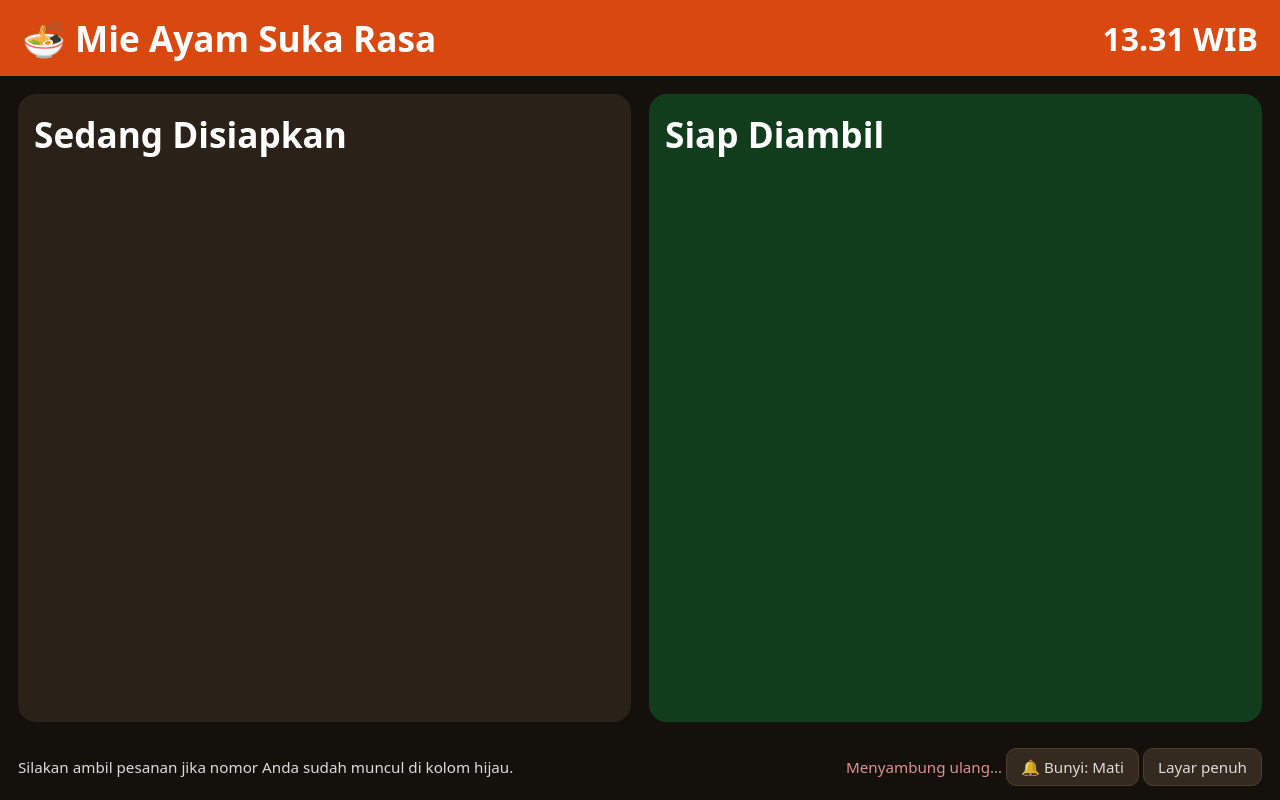
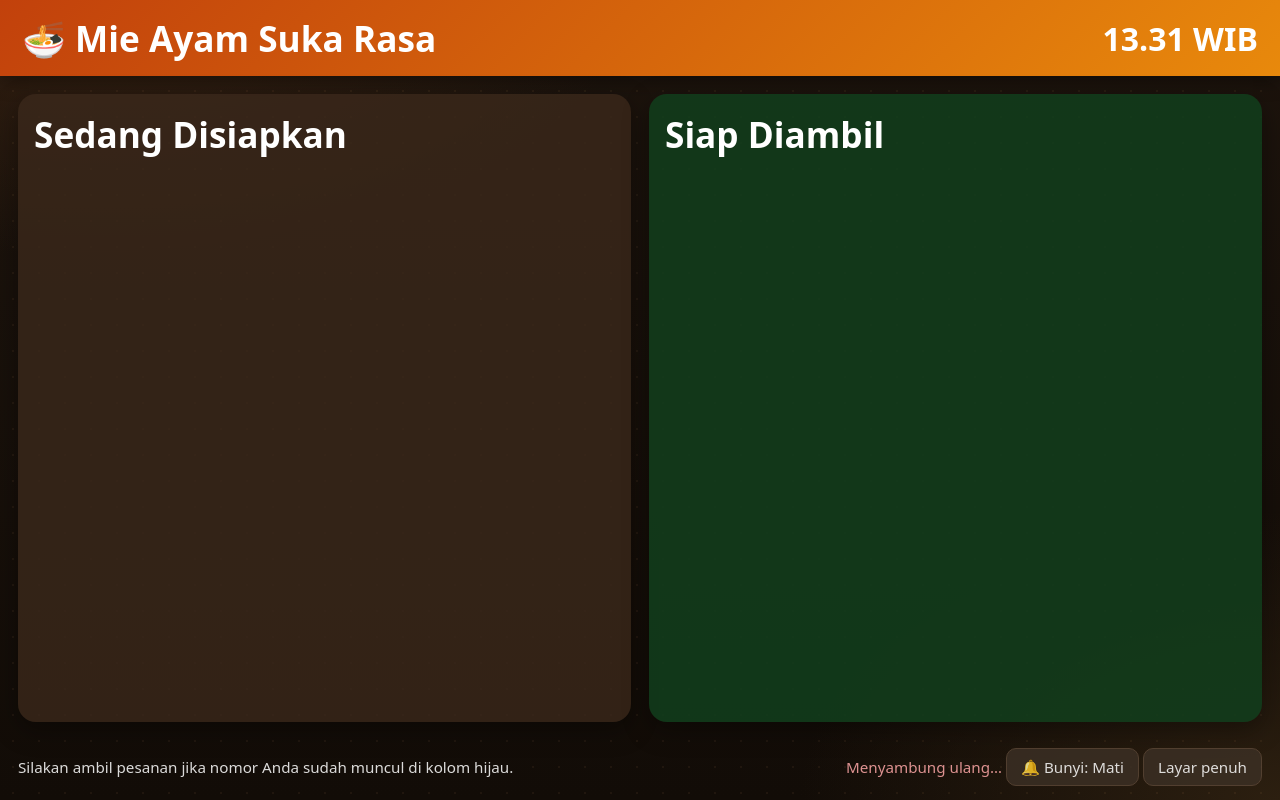
Before and after one commit to Triyuliyanto15/mie_ayam.db, a plain HTML site: page mie_ayam_suka_rasa_app/layar.html in a window 1280 px wide. Drawn offline with nearby package versions, Linux system fonts and the light colour scheme; no server answers.

Commit message:
Add files via upload

```diff
--- a/mie_ayam_suka_rasa_app/css/tambahan.css
+++ b/mie_ayam_suka_rasa_app/css/tambahan.css
@@ -11,3 +11,54 @@ a.btn{display:inline-block;text-decoration:none;text-align:center}
 .mgroupbox .payrow{margin-top:8px}
 .chips{display:flex;gap:6px;flex-wrap:wrap;margin:6px 0 10px}
 #viewKasir select,#viewAntrean select{margin-bottom:6px}
+
+/* ===== LATAR BELAKANG & SUASANA (nyaman di mata) =====
+   Warna dasar diatur lewat variabel di bawah. Ubah angka warna di sini bila ingin suasana lain. */
+:root{
+  --bg-glow-1:#ffe0c2;   /* cahaya peach di kiri atas */
+  --bg-glow-2:#fff0c9;   /* cahaya kuning lembut di kanan bawah */
+  --bg-base-top:#fffaf3;
+  --bg-base-bottom:#fbefdd;
+  --dot:rgba(217,72,15,.07);
+  --shadow:0 1px 2px rgba(90,45,10,.06),0 8px 22px rgba(90,45,10,.07);
+  --head-1:#d9480f; --head-2:#f08c00;
+}
+@media (prefers-color-scheme:dark){
+  :root{
+    --bg-glow-1:#3a2312;
+    --bg-glow-2:#2c1f10;
+    --bg-base-top:#1d140d;
+    --bg-base-bottom:#150e08;
+    --dot:rgba(255,190,120,.06);
+    --shadow:0 1px 2px rgba(0,0,0,.35),0 10px 26px rgba(0,0,0,.28);
+    --head-1:#b23a0a; --head-2:#cf6a00;
+  }
+}
+html{min-height:100%}
+body{
+  min-height:100vh;
+  background-color:var(--bg-base-top);
+  background-image:
+    radial-gradient(var(--dot) 1.2px,transparent 1.4px),
+    radial-gradient(900px 520px at 6% -8%,var(--bg-glow-1),transparent 62%),
+    radial-gradient(800px 480px at 100% 100%,var(--bg-glow-2),transparent 60%),
+    linear-gradient(180deg,var(--bg-base-top),var(--bg-base-bottom));
+  background-size:26px 26px,auto,auto,auto;
+  background-attachment:scroll,fixed,fixed,fixed;
+}
+header{
+  background:linear-gradient(135deg,var(--head-1),var(--head-2));
+  box-shadow:0 4px 16px rgba(120,50,5,.22);
+}
+nav button{box-shadow:0 1px 2px rgba(90,45,10,.06);transition:transform .12s,box-shadow .12s,background .12s}
+nav button:hover{transform:translateY(-1px);box-shadow:var(--shadow)}
+nav button.on{background:linear-gradient(135deg,var(--head-1),var(--head-2));border-color:transparent}
+.card,.stat,.order,.item{box-shadow:var(--shadow);border-color:transparent}
+.card{border-radius:16px}
+.item{transition:transform .14s,box-shadow .14s}
+.item.pick:hover{transform:translateY(-2px)}
+.btn{box-shadow:0 1px 2px rgba(90,45,10,.12)}
+.btn.ghost{box-shadow:none}
+input:focus,select:focus,textarea:focus{outline:2px solid var(--head-2);outline-offset:1px}
+.chip{transition:background .12s}
+@media (prefers-reduced-motion:reduce){*{transition:none!important}}
--- a/mie_ayam_suka_rasa_app/layar.html
+++ b/mie_ayam_suka_rasa_app/layar.html
@@ -8,15 +8,18 @@
 <style>
   *{box-sizing:border-box}
   html,body{height:100%;margin:0}
-  body{background:#14100c;color:#fff;font-family:system-ui,-apple-system,Segoe UI,Roboto,sans-serif;display:flex;flex-direction:column}
-  header{display:flex;justify-content:space-between;align-items:center;padding:14px 22px;background:#d9480f}
+  body{color:#fff;font-family:system-ui,-apple-system,Segoe UI,Roboto,sans-serif;display:flex;flex-direction:column;
+    background-color:#17100a;
+    background-image:radial-gradient(rgba(255,190,120,.06) 1.2px,transparent 1.4px),radial-gradient(900px 520px at 8% -8%,#3a2312,transparent 62%),radial-gradient(800px 480px at 100% 100%,#2c1f10,transparent 60%),linear-gradient(180deg,#1d140d,#120c07);
+    background-size:26px 26px,auto,auto,auto}
+  header{display:flex;justify-content:space-between;align-items:center;padding:14px 22px;background:linear-gradient(135deg,#c2410c,#e8890c);box-shadow:0 4px 18px rgba(0,0,0,.4)}
   header h1{margin:0;font-size:clamp(1.2rem,3vw,2.2rem)}
   #clock{font-size:clamp(1.1rem,2.6vw,2rem);font-weight:700}
   main{flex:1;display:grid;grid-template-columns:1fr 1fr;gap:18px;padding:18px;min-height:0}
   @media(max-width:700px){main{grid-template-columns:1fr}}
   section{border-radius:18px;padding:16px;display:flex;flex-direction:column;min-height:0}
   section h2{margin:0 0 12px;font-size:clamp(1.3rem,3vw,2.2rem)}
-  #prep{background:#2a2118} #ready{background:#123d1c}
+  #prep{background:rgba(58,40,26,.82);box-shadow:0 8px 26px rgba(0,0,0,.35)} #ready{background:rgba(18,61,28,.88);box-shadow:0 8px 26px rgba(0,0,0,.35)}
   .nums{display:flex;flex-wrap:wrap;gap:12px;align-content:flex-start;overflow:hidden}
   .num{font-weight:900;border-radius:14px;padding:8px 20px;font-size:clamp(2rem,6vw,4.6rem);line-height:1.1}
   #prep .num{background:#4a3a2a;color:#ffd8a8}
```
